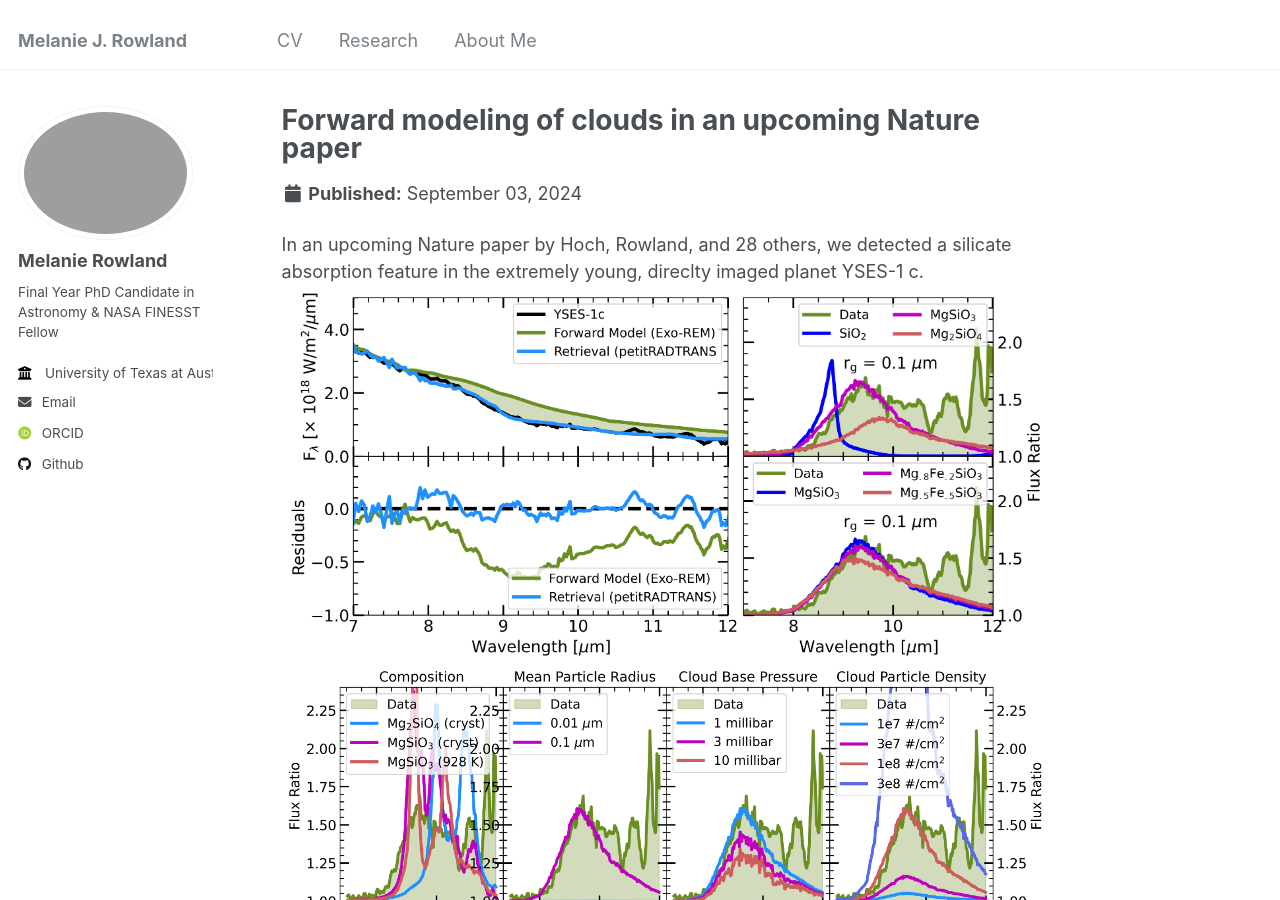
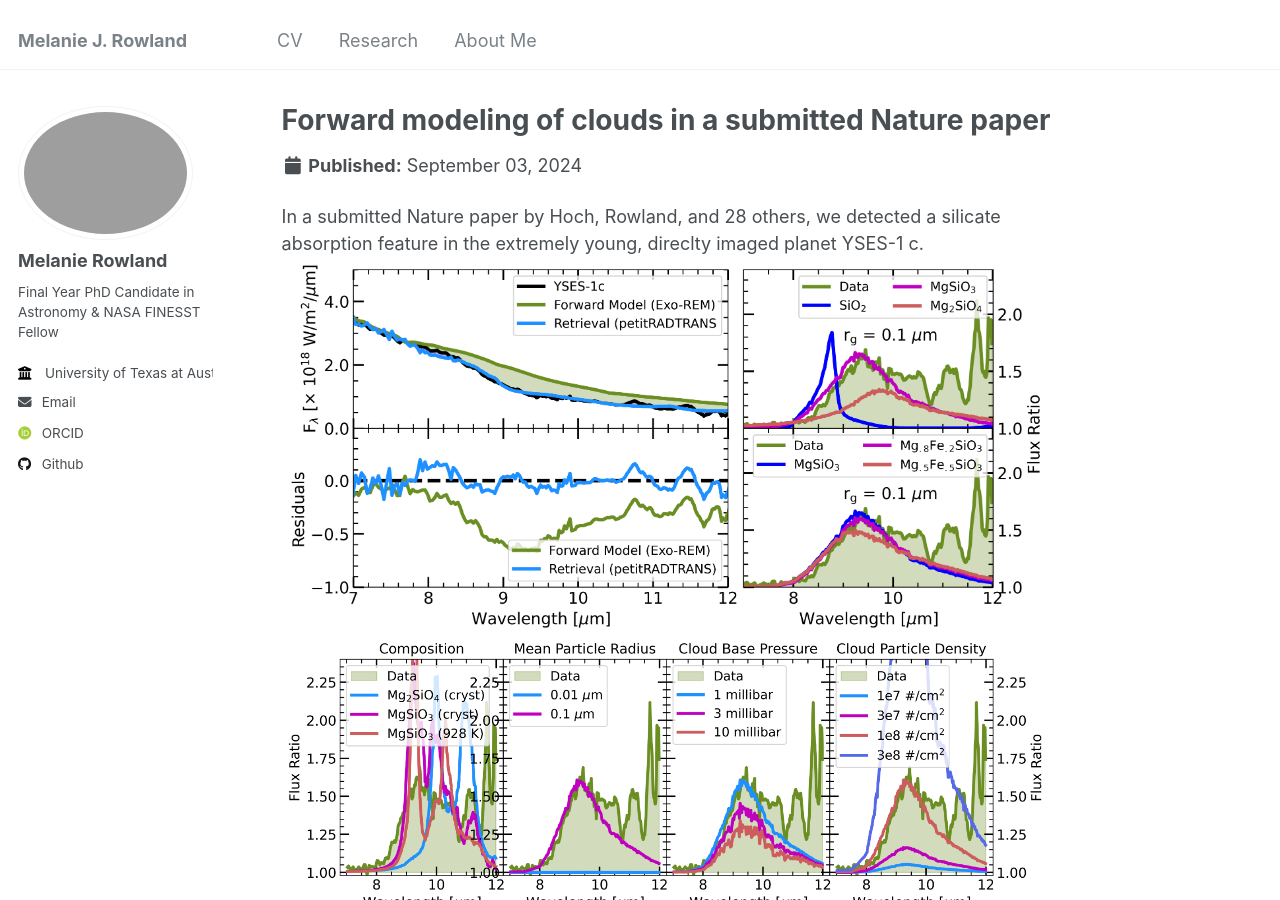
Before and after one commit to melrows/melrows.github.io, a Jekyll site: the page built from _portfolio/portfolio-2.html, in a window 1280 px wide and 900 px high. Built offline with Jekyll 4.4.1, drawn with Linux system fonts in a browser that asks for light colours; some web fonts are replaced.

Commit message:
Update portfolio-2.html

```diff
--- a/_portfolio/portfolio-2.html
+++ b/_portfolio/portfolio-2.html
@@ -1,10 +1,10 @@
 ---
-title: "Forward modeling of clouds in an upcoming Nature paper"
-excerpt: "In an upcoming Nature paper by Hoch, Rowland, and 28 others, we detected a silicate absorption feature in the extremely young, direclty imaged planet YSES-1 c. <br/><img src='/images/Hoch2024_Figure3.png'>"
+title: "Forward modeling of clouds in a submitted Nature paper"
+excerpt: "In a submitted Nature paper by Hoch, Rowland, and 28 others, we detected a silicate absorption feature in the extremely young, direclty imaged planet YSES-1 c. <br/><img src='/images/Hoch2024_Figure3.png'>"
 collection: portfolio
 ---
 
-In an upcoming Nature paper by Hoch, Rowland, and 28 others, we detected a silicate absorption feature in the extremely young, direclty imaged planet YSES-1 c.
+In a submitted Nature paper by Hoch, Rowland, and 28 others, we detected a silicate absorption feature in the extremely young, direclty imaged planet YSES-1 c.
 
 <br/><img src='/images/Hoch2024_Figure3.png'>
 <br/><img src='/images/Hoch2024_EFigure5.png'>
```
